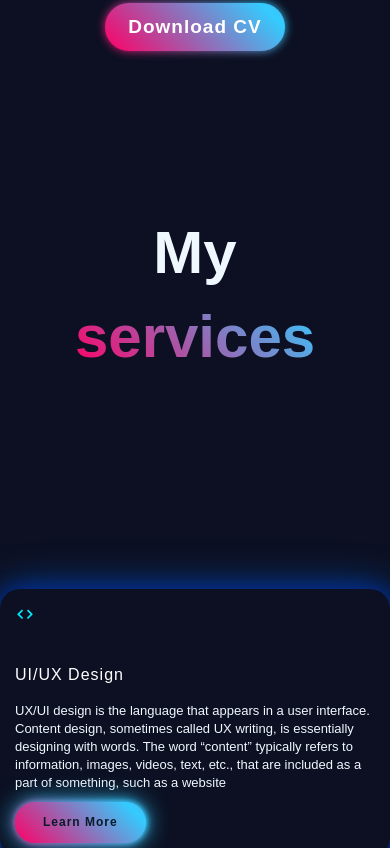
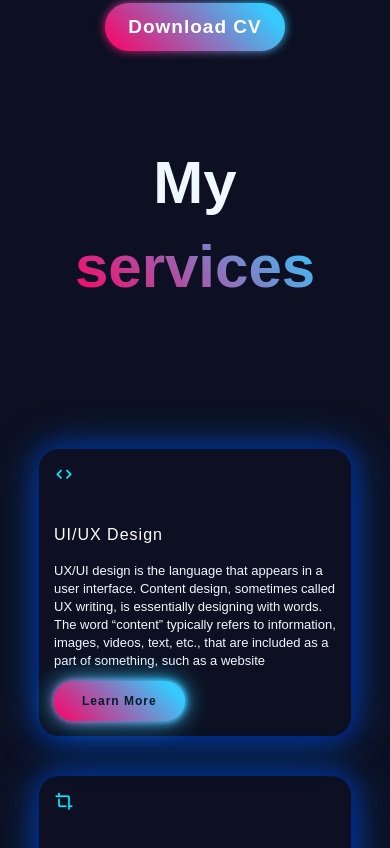
Before and after one commit to abrar1335/Portfolio, a plain HTML site: page index.html in a window 390 px wide. Shown: the part 1691-2539 px from the top of the page. Drawn offline with nearby package versions, Linux system fonts and the light colour scheme.

Commit message:
Update style.css

```diff
--- a/style.css
+++ b/style.css
@@ -1329,9 +1329,11 @@ h2 {
     .section3 .services .service-list {
        grid-template-columns: repeat(1, 1fr);
      }
-    .section3 .services .service-list div {
-       padding: 20px;
-     }
+     .section3 .services .service-list div {
+        padding: 15px;
+        width: 80%;
+        margin: auto;
+    }
     .section3 .services .service-list div i {
        font-size: 30px;
      }
@@ -1350,6 +1352,11 @@ h2 {
         justify-content: center;
         align-items: center;
       }
+      .section3 .services .service-list div {
+        padding: 15px;
+        width: 80%;
+        margin: auto;
+    }
     .section3 .services .service-list {
        grid-template-columns: repeat(1, 1fr);
      }
@@ -1429,12 +1436,6 @@ h2 {
 
 /* For large screens (desktops) */
 @media only screen and (min-width: 1200px) {
-    /* .section4 .info ul {
-        flex-direction: row;
-      }
-    .section4 .info ul li {
-        width: 33.33%;
-      } */
       .footer .cont {
         font-size: 30px;
         width: 50px;
@@ -1444,12 +1445,6 @@ h2 {
 
     /* For medium screens (laptops) */
     @media only screen and (min-width: 768px) and (max-width: 1199px) {
-    /* .section4 .info ul {
-        flex-direction: row;
-      }
-    .section4 .info ul li {
-        width: 50%;
-      } */
       .footer .cont {
         font-size: 30px;
         width: 50px;
@@ -1459,12 +1454,7 @@ h2 {
 
     /* For small screens (tablets) */
     @media only screen and (min-width: 480px) and (max-width: 767px) {
-    /* .section4 .info ul {
-        flex-direction: column;
-      }
-    .section4 .info ul li {
-        width: 100%;
-      } */
+
       .footer .cont {
         font-size: 30px;
         width: 50px;
@@ -1474,12 +1464,6 @@ h2 {
 
     /* For extra small screens (mobiles) */
     @media only screen and (max-width: 479px) {
-    /* .section4 .info ul {
-        flex-direction: column;
-      }
-    .section4 .info ul li {
-        width: 100%;
-      } */
       .footer .cont {
         font-size: 30px;
         width: 50px;
@@ -1494,6 +1478,11 @@ h2 {
     }
     footer .container {
         width: 100%;
+    }
+    .section3 .sub-title {
+        text-align: center;
+        font-size: 60px;
+        padding: 0;
     }
 
     .footer .container .footer_form{
```
